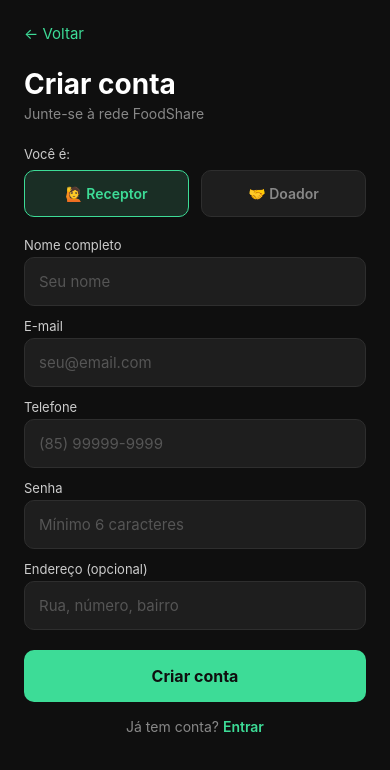
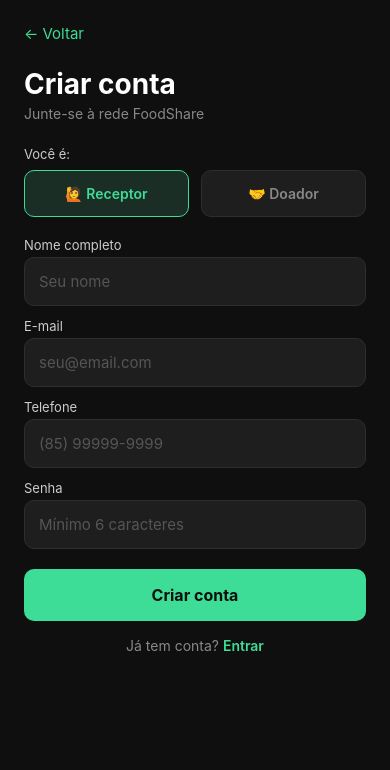
Before and after one commit to GervasioNeto/food-share, a React Native app: screen /Register in a window 390 px wide. Shown: the top 770 px of the page. Built offline with nearby package versions, Linux system fonts and the light colour scheme; no server answers.

Commit message:
Removendo campo de endereço do cadastro do doador

```diff
--- a/src/screens/RegisterScreen.tsx
+++ b/src/screens/RegisterScreen.tsx
@@ -13,7 +13,6 @@ export default function RegisterScreen({ navigation }: any) {
   const [email, setEmail] = useState('');
   const [phone, setPhone] = useState('');
   const [password, setPassword] = useState('');
-  const [address, setAddress] = useState('');
   const [role, setRole] = useState<Role>('receiver');
   const [loading, setLoading] = useState(false);
 
@@ -22,9 +21,16 @@ export default function RegisterScreen({ navigation }: any) {
       Alert.alert('Atenção', 'Nome, e-mail e senha são obrigatórios.');
       return;
     }
+
     setLoading(true);
     try {
-      await signUp({ email: email.trim(), password, name, phone, role, address });
+      await signUp({
+        email: email.trim(),
+        password,
+        name,
+        phone,
+        role,
+      });
     } catch (err: any) {
       Alert.alert('Erro ao cadastrar', err.message ?? 'Tente novamente.');
     } finally {
@@ -67,8 +73,6 @@ export default function RegisterScreen({ navigation }: any) {
           keyboard="phone-pad" />
         <Field label="Senha" value={password} onChange={setPassword} placeholder="Mínimo 6 caracteres"
           secure />
-        <Field label="Endereço (opcional)" value={address} onChange={setAddress}
-          placeholder="Rua, número, bairro" />
 
         <TouchableOpacity style={s.btn} onPress={handleRegister} disabled={loading}>
           {loading
```
